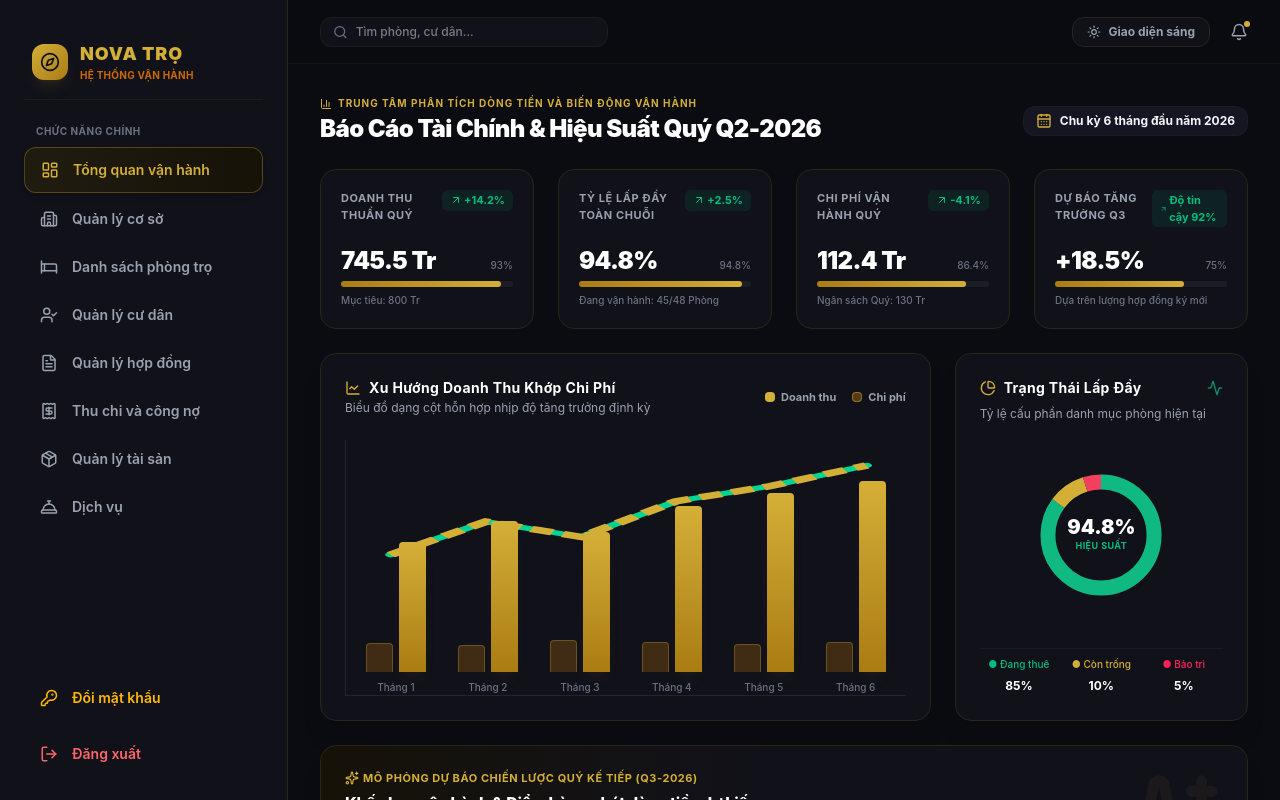
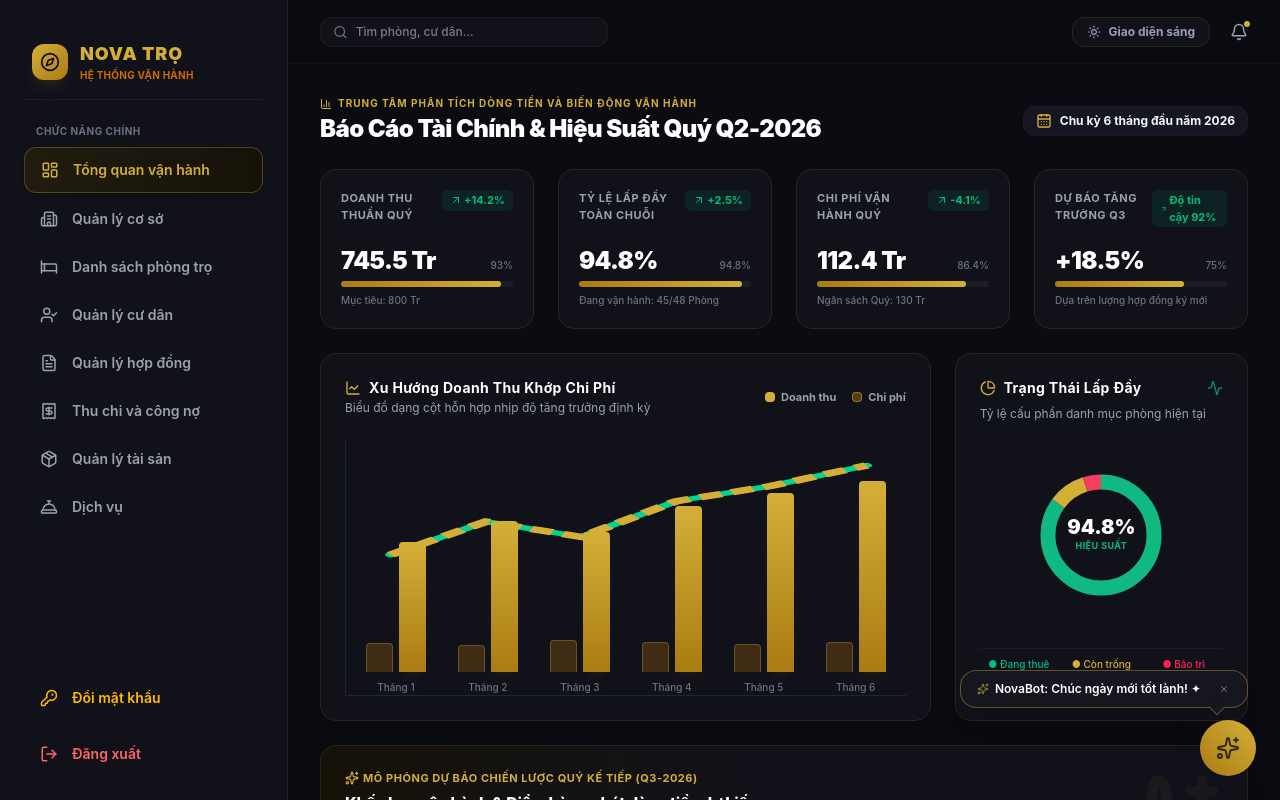
Before and after one commit to khongphaiduc/novastay-saas-frontend, a React (Vite) app in the folder NovaStay/: page /nhatro in a window 1280 px wide. Built offline with nearby package versions, Linux system fonts and the light colour scheme.

Commit message:
AI ChatBot

```diff
--- a/NovaStay/src/BoardingHouseModule/LuxuryBoardingHouseDashboard.jsx
+++ b/NovaStay/src/BoardingHouseModule/LuxuryBoardingHouseDashboard.jsx
@@ -1,4 +1,4 @@
-import { useState } from 'react';
+import { useState, useEffect } from 'react';
 import { useNavigate } from 'react-router-dom';
 import {
   LayoutDashboard,
@@ -26,7 +26,8 @@ import {
   ArrowUpRight,
   PieChart,
   LineChart,
-  Activity
+  Activity,
+  Send
 } from 'lucide-react';
 import ResidentManagementSubPage from './ResidentManagement';
 import RoomManagementSubPage from './RoomManagementSubPage';
@@ -140,6 +141,81 @@ export default function LuxuryDashboard() {
   const navigate = useNavigate();
 
   const [isChangePasswordOpen, setIsChangePasswordOpen] = useState(false);
+
+  const [isAssistantOpen, setIsAssistantOpen] = useState(false);
+  const [showWelcomeBubble, setShowWelcomeBubble] = useState(true);
+  const [bubbleText, setBubbleText] = useState('NovaBot: Chúc ngày mới tốt lành! ✦');
+  const [chatMessages, setChatMessages] = useState([
+    { sender: 'bot', text: 'Xin chào! Chúc bạn một ngày mới tốt lành. Tôi là Trợ lý Ảo NovaStay AI. Hôm nay tôi có thể giúp gì cho bạn trong việc quản lý vận hành nhà trọ?' }
+  ]);
+  const [inputValue, setInputValue] = useState('');
+
+  useEffect(() => {
+    const interval = setInterval(() => {
+      if (!isAssistantOpen) {
+        const messages = [
+          'NovaBot: Bạn có muốn tôi giúp gì khummm? ✦',
+          'NovaBot: Hay quá ta ơi! ✦',
+          'NovaBot: Cần hỗ trợ gì thêm cứ nhắn tôi nhé! ✦',
+          'NovaBot: Cục cưng của tôi ơi! ✦',
+          'NovaBot: Boss ơiiii! ✦',
+          'NovaBot: Yêu Boss! ✦',
+
+          'NovaBot: NovaBot luôn sẵn sàng phục vụ Boss! ✨',
+          'NovaBot: Hôm nay Boss muốn xử lý việc gì nào? 🚀',
+          'NovaBot: Chỉ cần nhắn một câu, để tôi lo phần còn lại! 💙',
+          'NovaBot: Có NovaBot ở đây rồi, đừng lo nhé! 🌟',
+          'NovaBot: Chúc Boss một ngày thật nhiều khách thuê! 🏡',
+          'NovaBot: Quản lý nhà trọ chưa bao giờ dễ đến thế! 😎',
+          'NovaBot: Boss cần báo cáo hay thống kê? Tôi làm ngay! 📊',
+          'NovaBot: Tôi đang lắng nghe đây! 👂',
+          'NovaBot: Sẵn sàng hỗ trợ 24/7 cho Boss! ⏰',
+          'NovaBot: Hãy giao việc cho tôi nhé! 🤖',
+          'NovaBot: NovaStay đồng hành cùng Boss mỗi ngày! 💎',
+          'NovaBot: Có gì khó cứ để NovaBot xử lý! ⚡',
+          'NovaBot: Chỉ một tin nhắn là tôi có mặt ngay! 💬',
+          'NovaBot: Hôm nay Boss trông đầy năng lượng đó! ☀️',
+          'NovaBot: Tôi có thể giúp quản lý hóa đơn, cư dân và nhiều hơn nữa! 🧾',
+          'NovaBot: Cảm ơn Boss đã tin tưởng NovaStay! ❤️',
+          'NovaBot: Boss cần tìm kiếm thông tin gì? 🔍',
+          'NovaBot: Đừng ngại hỏi, tôi thích được giúp đỡ lắm! 😊',
+          'NovaBot: Chúng ta cùng hoàn thành công việc nào! 💪',
+          'NovaBot: Chúc Boss kinh doanh phát đạt! 💰',
+          'NovaBot: NovaBot luôn ở đây mỗi khi Boss cần! 🌸',
+          'NovaBot: Chào mừng Boss quay trở lại! 🎉',
+          'NovaBot: Hãy để tôi tiết kiệm thời gian cho Boss nhé! ⏳',
+          'NovaBot: Chúc Boss có một ngày làm việc hiệu quả! 🚀',
+          'NovaBot: Tôi luôn sẵn sàng giải đáp mọi thắc mắc! 💡',
+        ];
+        const randomMsg = messages[Math.floor(Math.random() * messages.length)];
+        setBubbleText(randomMsg);
+        setShowWelcomeBubble(true);
+      }
+    }, 30000);
+    return () => clearInterval(interval);
+  }, [isAssistantOpen]);
+
+  const handleSendMessage = (e) => {
+    e.preventDefault();
+    if (!inputValue.trim()) return;
+
+    const userMsg = inputValue.trim();
+    setChatMessages(prev => [...prev, { sender: 'user', text: userMsg }]);
+    setInputValue('');
+
+    setTimeout(() => {
+      let botReply = 'Tôi đang phân tích yêu cầu của bạn. Bạn cần tôi truy xuất báo cáo, cập nhật chỉ số phòng hay cấu hình lại biểu phí dịch vụ?';
+      const msgLower = userMsg.toLowerCase();
+      if (msgLower.includes('doanh thu') || msgLower.includes('tiền') || msgLower.includes('tài chính') || msgLower.includes('kế toán')) {
+        botReply = 'Dựa trên sổ cái kế toán Quý 2-2026, doanh thu thực tế đạt 485,2 Tr VND, lợi nhuận ròng 421 Tr VND (~87.7%). Bạn có muốn xuất file Excel báo cáo dòng tiền chi tiết không?';
+      } else if (msgLower.includes('phòng') || msgLower.includes('trống')) {
+        botReply = 'Hiện toàn hệ thống có 45/48 phòng đang hoạt động (tỷ lệ lấp đầy 94.8%), còn 3 phòng trống. Bạn có muốn xem danh sách phòng trống để tạo hợp đồng mới không?';
+      } else if (msgLower.includes('dịch vụ') || msgLower.includes('biểu phí')) {
+        botReply = 'Hệ thống biểu phí dịch vụ hiện tại gồm có Điện (3.500đ/kWh), Nước (100.000đ/người) và các dịch vụ phòng vệ sinh. Bạn có thể bấm vào mục "Dịch vụ" ở thanh Sidebar để tùy chỉnh bất cứ lúc nào!';
+      }
+      setChatMessages(prev => [...prev, { sender: 'bot', text: botReply }]);
+    }, 800);
+  };
 
   const navButtonClass = (tabName) =>
     `w-full flex items-center gap-3.5 px-4 py-3 rounded-xl text-sm font-semibold transition-all duration-300 ${activeTab === tabName ? theme.navActive : theme.navIdle}`;
@@ -425,6 +501,96 @@ export default function LuxuryDashboard() {
         )}
       </main>
 
+      {/* AI ASSISTANT FLOATING BUTTON & PANEL */}
+      <div className="fixed bottom-6 right-6 z-50 flex flex-col items-end">
+        {/* Small greeting bubble outside when chat is closed */}
+        {!isAssistantOpen && showWelcomeBubble && (
+          <div className={`mb-3 mr-2 px-4 py-2.5 rounded-2xl border shadow-xl flex items-center gap-3 animate-in fade-in slide-in-from-right-5 duration-300 relative ${isDarkMode ? 'bg-[#16171E] border-[#D4AF37]/40 text-white' : 'bg-white border-[#E5D4AD] text-slate-800'}`}>
+            {/* Little pointer arrow */}
+            <div className={`absolute bottom-[-6px] right-6 w-3 h-3 rotate-45 border-r border-b ${isDarkMode ? 'bg-[#16171E] border-[#D4AF37]/40' : 'bg-white border-[#E5D4AD]'}`}></div>
+
+            <div className="flex items-center gap-1.5 text-xs font-semibold whitespace-nowrap">
+              <Sparkles size={12} className="text-[#D4AF37] animate-pulse" />
+              <span>{bubbleText}</span>
+            </div>
+
+            <button
+              onClick={(e) => {
+                e.stopPropagation();
+                setShowWelcomeBubble(false);
+              }}
+              className="opacity-50 hover:opacity-100 transition-opacity ml-1 p-0.5 rounded-full hover:bg-white/10"
+            >
+              <X size={10} />
+            </button>
+          </div>
+        )}
+
+        {/* Chat window panel */}
+        {isAssistantOpen && (
+          <div className={`mb-4 w-80 sm:w-96 h-[480px] rounded-2xl border shadow-2xl flex flex-col overflow-hidden animate-in slide-in-from-bottom-5 duration-300 ${theme.panel}`}>
+            {/* Header */}
+            <div className="flex items-center justify-between px-4 py-3 border-b border-[#2C2D35]/50 bg-gradient-to-r from-[#AA7C11]/10 to-[#D4AF37]/10">
+              <div className="flex items-center gap-2">
+                <div className="w-2.5 h-2.5 rounded-full bg-emerald-500 animate-pulse"></div>
+                <div>
+                  <h4 className={`text-xs font-bold ${theme.title} uppercase tracking-wider`}>Trợ Lý Vận Hành AI</h4>
+                  <span className="text-[9px] text-emerald-400 font-mono">NovaBot Online</span>
+                </div>
+              </div>
+              <button
+                onClick={() => setIsAssistantOpen(false)}
+                className={`${theme.muted} hover:text-white transition-colors`}
+              >
+                <X size={16} />
+              </button>
+            </div>
+
+            {/* Message Area */}
+            <div className="flex-1 overflow-y-auto p-4 space-y-3 flex flex-col">
+              {chatMessages.map((msg, idx) => (
+                <div
+                  key={idx}
+                  className={`max-w-[80%] rounded-xl p-3 text-xs leading-relaxed ${msg.sender === 'bot'
+                    ? `${isDarkMode ? 'bg-[#1F212A]' : 'bg-[#FFF9EC]'} self-start ${theme.title}`
+                    : 'bg-gradient-to-tr from-[#AA7C11] to-[#D4AF37] text-black font-semibold self-end'
+                    }`}
+                >
+                  {msg.text}
+                </div>
+              ))}
+            </div>
+
+            {/* Input Form */}
+            <form onSubmit={handleSendMessage} className="p-3 border-t border-[#2C2D35]/50 flex gap-2">
+              <input
+                type="text"
+                placeholder="Hỏi trợ lý ảo về doanh thu, phòng..."
+                value={inputValue}
+                onChange={(e) => setInputValue(e.target.value)}
+                className={`flex-1 text-xs px-3 py-2 rounded-xl focus:outline-none focus:border-[#D4AF37] border ${theme.search}`}
+              />
+              <button
+                type="submit"
+                className="p-2 rounded-xl bg-gradient-to-tr from-[#AA7C11] to-[#D4AF37] text-black font-bold hover:scale-105 active:scale-95 transition-transform"
+              >
+                <Send size={14} />
+              </button>
+            </form>
+          </div>
+        )}
+
+        {/* Floating Circle Button */}
+        <button
+          onClick={() => setIsAssistantOpen(!isAssistantOpen)}
+          className="relative w-14 h-14 bg-gradient-to-tr from-[#AA7C11] to-[#D4AF37] text-black rounded-full shadow-2xl flex items-center justify-center cursor-pointer hover:scale-105 active:scale-95 transition-all duration-300 group"
+        >
+          {/* Glowing pulse ring */}
+          <span className="absolute inset-0 rounded-full border-2 border-[#D4AF37]/50 animate-ping opacity-20 pointer-events-none"></span>
+          <Sparkles className="w-6 h-6 animate-pulse" />
+        </button>
+      </div>
+
     </div>
   );
 }
```
